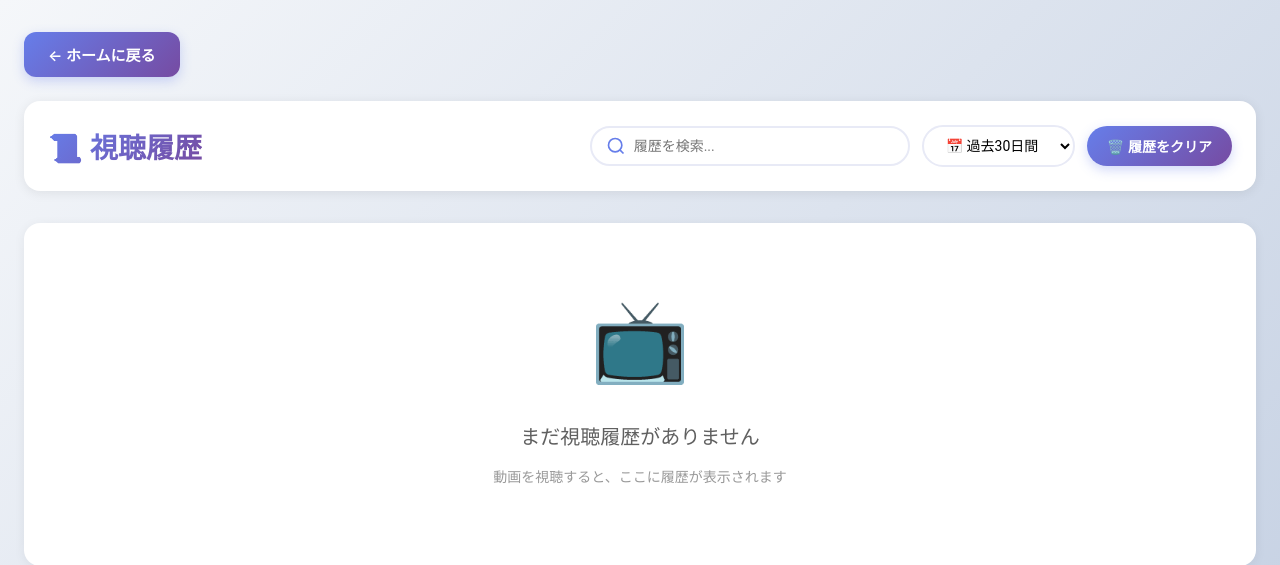
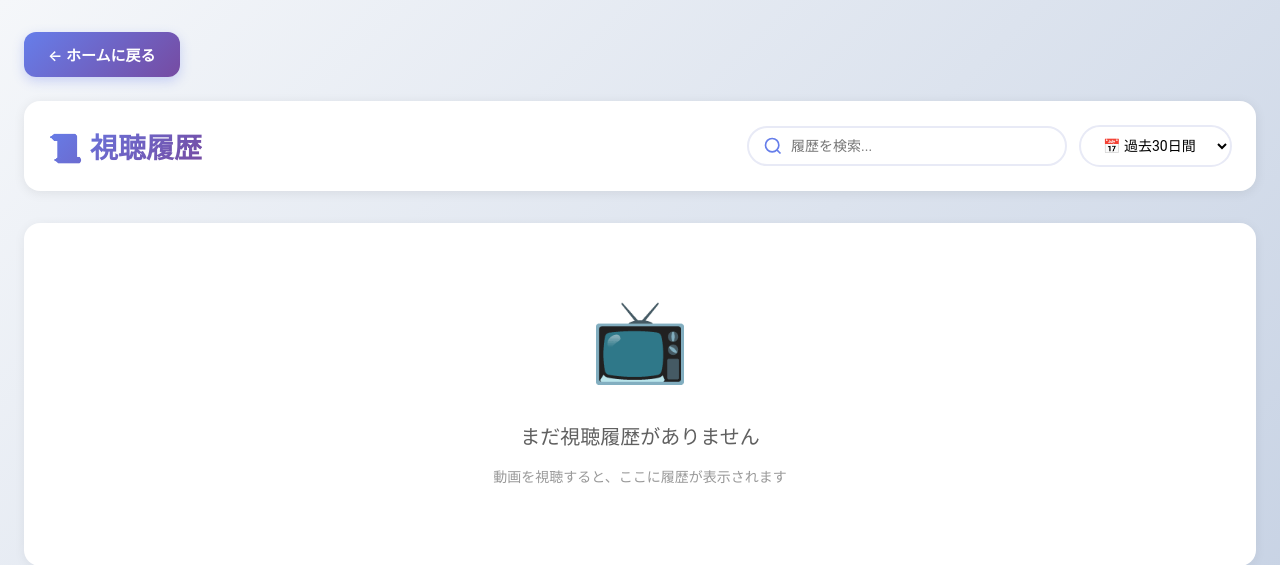
Before and after one commit to tejavenkaobulapuram-png/PacificTube, a Flask app: page /history in a window 1280 px wide. Shown: the top 565 px of the page. Run offline with Flask 3, Linux system fonts and the light colour scheme; data that the repository does not hold is empty; some libraries are stand-ins or nearby versions.

Commit message:
Remove delete button from history page and fix dashboard card text colors to white

```diff
--- a/static/dashboard.css
+++ b/static/dashboard.css
@@ -656,7 +656,7 @@ body {
 
 .metric-label {
     font-size: 13px;
-    color: #718096;
+    color: white;
     margin-bottom: 4px;
     font-weight: 500;
 }
@@ -774,6 +774,7 @@ body {
 
 .stat-label {
     font-weight: 500;
+    color: white;
 }
 
 .stat-value {
--- a/templates/history.html
+++ b/templates/history.html
@@ -384,9 +384,6 @@
                     <option value="90">📅 過去90日間</option>
                     <option value="all">📅 すべて</option>
                 </select>
-                <button class="clear-history-btn" id="clearHistoryBtn" onclick="confirmClearHistory()">
-                    🗑️ 履歴をクリア
-                </button>
             </div>
         </div>
 
@@ -597,11 +594,6 @@
                     <div class="history-watched-time">
                         📅 ${watchedTime}
                     </div>
-                    <div class="history-actions">
-                        <button class="action-btn" onclick="event.stopPropagation(); removeFromHistory('${item.videoId}', '${item.watchedAt}')">
-                            🗑️ 削除
-                        </button>
-                    </div>
                 </div>
             `;
 
@@ -613,20 +605,6 @@
             window.location.href = `/?video=${encodeURIComponent(videoId)}`;
         }
 
-        function removeFromHistory(videoId, watchedAt) {
-            if (confirm('この動画を履歴から削除しますか？')) {
-                // TODO: Implement remove from history API
-                alert('この機能は開発中です');
-            }
-        }
-
-        function confirmClearHistory() {
-            if (confirm('すべての視聴履歴を削除しますか？この操作は取り消せません。')) {
-                // TODO: Implement clear all history API
-                alert('この機能は開発中です');
-            }
-        }
-
         function escapeHtml(text) {
             const div = document.createElement('div');
             div.textContent = text;
```
